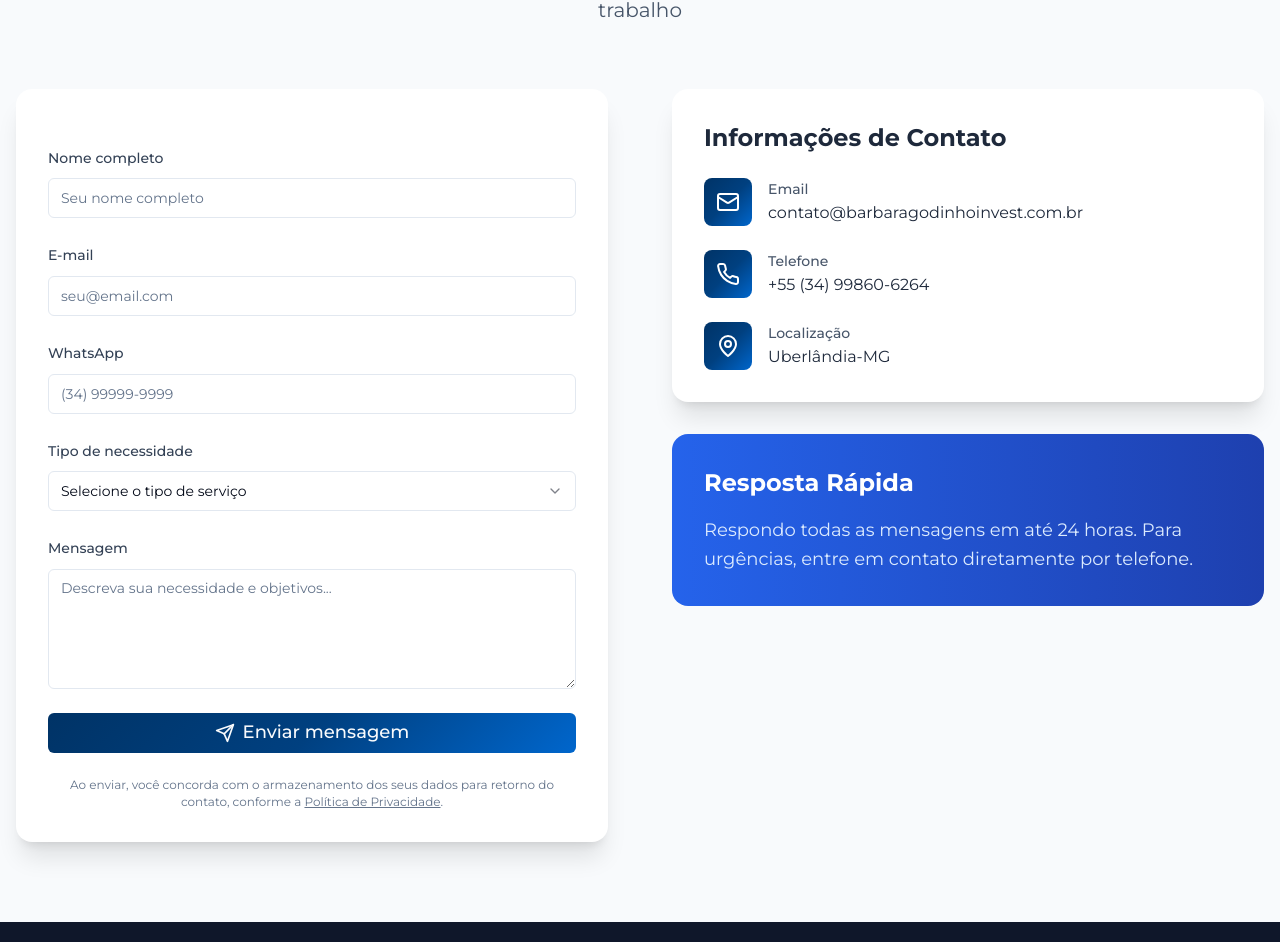
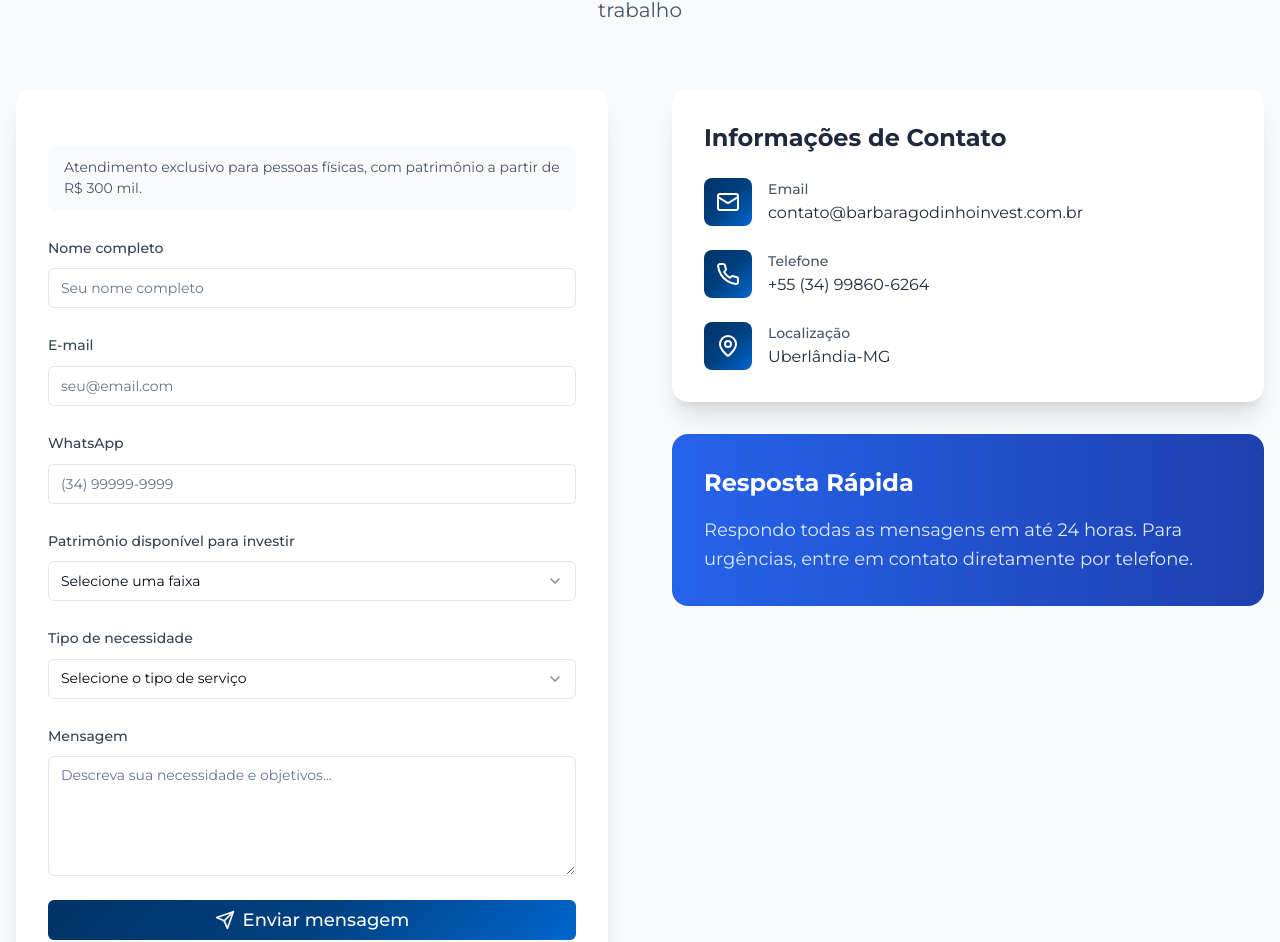
Before and after one commit to Andressadanfre/barbara-godinho-site, a React (Vite) app: page / in a window 1280 px wide. Shown: the part 6412-7354 px from the top of the page. Built offline with nearby package versions, Linux system fonts and the light colour scheme.

Commit message:
feat(form): faixa de patrimonio obrigatoria e filtro abaixo de 300 mil

```diff
--- a/src/components/Contact.jsx
+++ b/src/components/Contact.jsx
@@ -1,4 +1,4 @@
-import React, { useState } from 'react';
+import React, { useState, useRef } from 'react';
 import { motion, AnimatePresence } from 'framer-motion';
 import { Mail, Phone, MapPin, Send } from 'lucide-react';
 import { Button } from '@/components/ui/button';
@@ -19,16 +19,25 @@ const Contact = () => {
     consulting: 'Consultoria geral',
     other: 'Outro',
   };
+  const wealthRangeLabels = {
+    abaixo_300k: 'Abaixo de R$ 300 mil',
+    '300k_1m': 'De R$ 300 mil a R$ 1 milhão',
+    '1m_3m': 'De R$ 1 milhão a R$ 3 milhões',
+    acima_3m: 'Acima de R$ 3 milhões',
+  };
   const [formData, setFormData] = useState({
     name: '',
     email: '',
     whatsapp: '',
+    wealthRange: '',
     needType: '',
     message: '',
     website: ''
   });
   const [isSubmitting, setIsSubmitting] = useState(false);
   const [showPolicy, setShowPolicy] = useState(false);
+  const [belowMinimumName, setBelowMinimumName] = useState('');
+  const formCardRef = useRef(null);
   const { toast } = useToast();
 
   const handleInputChange = (e) => {
@@ -39,57 +48,73 @@ const Contact = () => {
     }));
   };
 
-  const handleSelectChange = (value) => {
+  const handleSelectChange = (field) => (value) => {
     setFormData(prev => ({
       ...prev,
-      needType: value
+      [field]: value
     }));
   };
 
   const handleSubmit = (e) => {
     e.preventDefault();
     if (formData.website) return;
+    if (!formData.wealthRange) {
+      toast({
+        title: "Informe o patrimônio disponível",
+        description: "Selecione uma faixa para continuar.",
+      });
+      return;
+    }
     setIsSubmitting(true);
 
     const serviceType = formData.needType || 'nao_informado';
+    const isQualified = formData.wealthRange !== 'abaixo_300k';
+
     sendLead({
       nome: formData.name,
       email: formData.email,
       whatsapp: formData.whatsapp,
       tipo_necessidade: serviceType,
       mensagem: formData.message,
+      faixa_patrimonio: formData.wealthRange,
       website: formData.website,
       ...getAttribution(),
     });
 
-    const needLabel = needTypeLabels[formData.needType] || formData.needType;
-    const message =
-      `Olá Bárbara! Meu nome é ${formData.name}.\n` +
-      `Tenho interesse em: ${needLabel}\n` +
-      `${formData.message}\n\n` +
-      `(E-mail para contato: ${formData.email})`;
-
-    const whatsappUrl = `https://wa.me/5534998606264?text=${encodeURIComponent(message)}`;
-
     window.dataLayer = window.dataLayer || [];
     window.dataLayer.push({
-      event: 'generate_lead',
-      lead_channel: 'whatsapp',
+      event: isQualified ? 'generate_lead' : 'lead_below_minimum',
+      lead_channel: isQualified ? 'whatsapp' : 'form_only',
       lead_source: 'contact_form',
       service_type: serviceType,
+      wealth_range: formData.wealthRange,
     });
 
-    window.open(whatsappUrl, '_blank');
+    if (isQualified) {
+      const needLabel = needTypeLabels[formData.needType] || formData.needType;
+      const message =
+        `Olá Bárbara! Meu nome é ${formData.name}.\n` +
+        `Patrimônio disponível: ${wealthRangeLabels[formData.wealthRange]}\n` +
+        `Tenho interesse em: ${needLabel}\n` +
+        `${formData.message}\n\n` +
+        `(E-mail para contato: ${formData.email})`;
 
-    toast({
-      title: "Redirecionando para o WhatsApp",
-      description: "Complete o envio por lá para falar diretamente com a Bárbara.",
-    });
+      window.open(`https://wa.me/5534998606264?text=${encodeURIComponent(message)}`, '_blank');
+
+      toast({
+        title: "Redirecionando para o WhatsApp",
+        description: "Complete o envio por lá para falar diretamente com a Bárbara.",
+      });
+    } else {
+      setBelowMinimumName(formData.name.trim().split(' ')[0]);
+      formCardRef.current?.scrollIntoView({ behavior: 'smooth', block: 'start' });
+    }
 
     setFormData({
       name: '',
       email: '',
       whatsapp: '',
+      wealthRange: '',
       needType: '',
       message: '',
       website: ''
@@ -140,12 +165,27 @@ const Contact = () => {
 
         <div className="grid lg:grid-cols-2 gap-16">
           <motion.div
+            ref={formCardRef}
             className="bg-white rounded-2xl p-8 shadow-xl"
             initial={{ opacity: 0, x: -50 }}
             whileInView={{ opacity: 1, x: 0 }}
             transition={{ duration: 0.8 }}
             viewport={{ once: true }}
           >
+            {belowMinimumName ? (
+              <div className="h-full flex flex-col items-center justify-center text-center py-8 space-y-4" role="status">
+                <h3 className="text-2xl font-bold text-slate-800">
+                  Obrigada pelo interesse, {belowMinimumName}.
+                </h3>
+                <p className="text-slate-600">
+                  Meu atendimento é dedicado a patrimônios a partir de R$&nbsp;300 mil.
+                  Esse recorte me permite acompanhar cada cliente de perto.
+                </p>
+                <Button type="button" variant="outline" onClick={() => setBelowMinimumName('')}>
+                  Voltar
+                </Button>
+              </div>
+            ) : (
             <form onSubmit={handleSubmit} className="space-y-6">
               <div aria-hidden="true" className="absolute -left-[9999px] h-px w-px overflow-hidden">
                 <label htmlFor="website">Website</label>
@@ -159,6 +199,9 @@ const Contact = () => {
                   onChange={handleInputChange}
                 />
               </div>
+              <p className="text-sm text-slate-600 bg-slate-50 rounded-lg px-4 py-3">
+                Atendimento exclusivo para pessoas físicas, com patrimônio a partir de R$&nbsp;300 mil.
+              </p>
               <div>
                 <Label htmlFor="name" className="text-slate-700 font-medium">
                   Nome completo
@@ -212,10 +255,26 @@ const Contact = () => {
               </div>
 
               <div>
+                <Label htmlFor="wealthRange" className="text-slate-700 font-medium">
+                  Patrimônio disponível para investir
+                </Label>
+                <Select value={formData.wealthRange} onValueChange={handleSelectChange('wealthRange')}>
+                  <SelectTrigger id="wealthRange" className="mt-2">
+                    <SelectValue placeholder="Selecione uma faixa" />
+                  </SelectTrigger>
+                  <SelectContent>
+                    {Object.entries(wealthRangeLabels).map(([value, label]) => (
+                      <SelectItem key={value} value={value}>{label}</SelectItem>
+                    ))}
+                  </SelectContent>
+                </Select>
+              </div>
+
+              <div>
                 <Label htmlFor="needType" className="text-slate-700 font-medium">
                   Tipo de necessidade
                 </Label>
-                <Select value={formData.needType} onValueChange={handleSelectChange}>
+                <Select value={formData.needType} onValueChange={handleSelectChange('needType')}>
                   <SelectTrigger className="mt-2">
                     <SelectValue placeholder="Selecione o tipo de serviço" />
                   </SelectTrigger>
@@ -271,6 +330,7 @@ const Contact = () => {
                 </button>.
               </p>
             </form>
+            )}
           </motion.div>
 
           <motion.div
```
